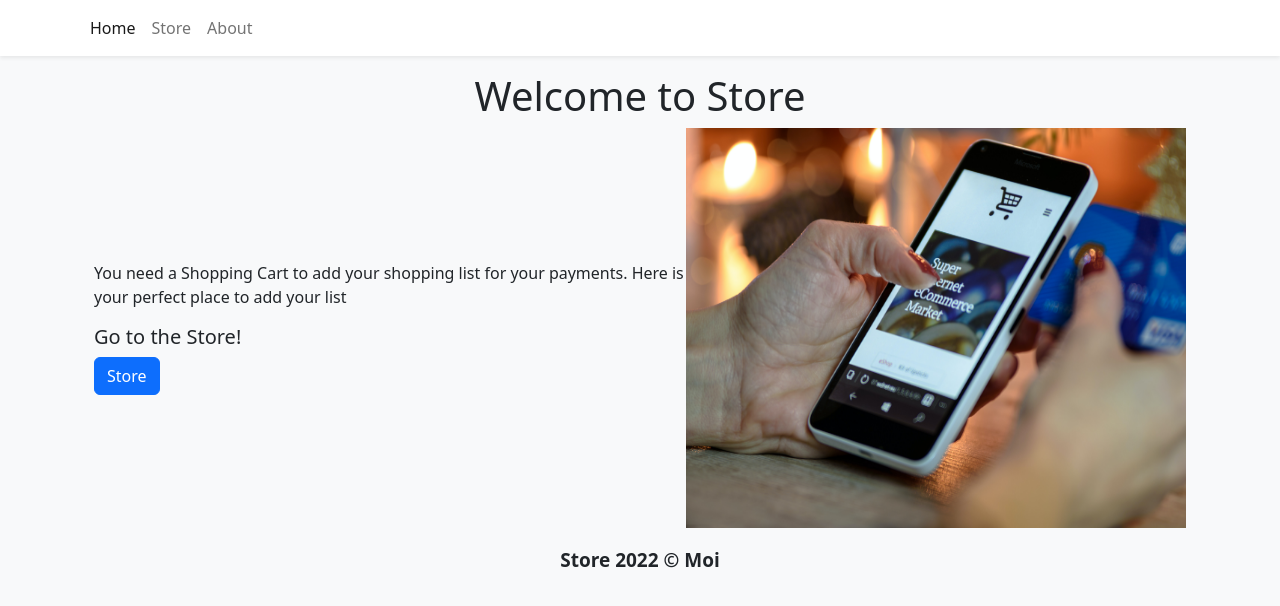
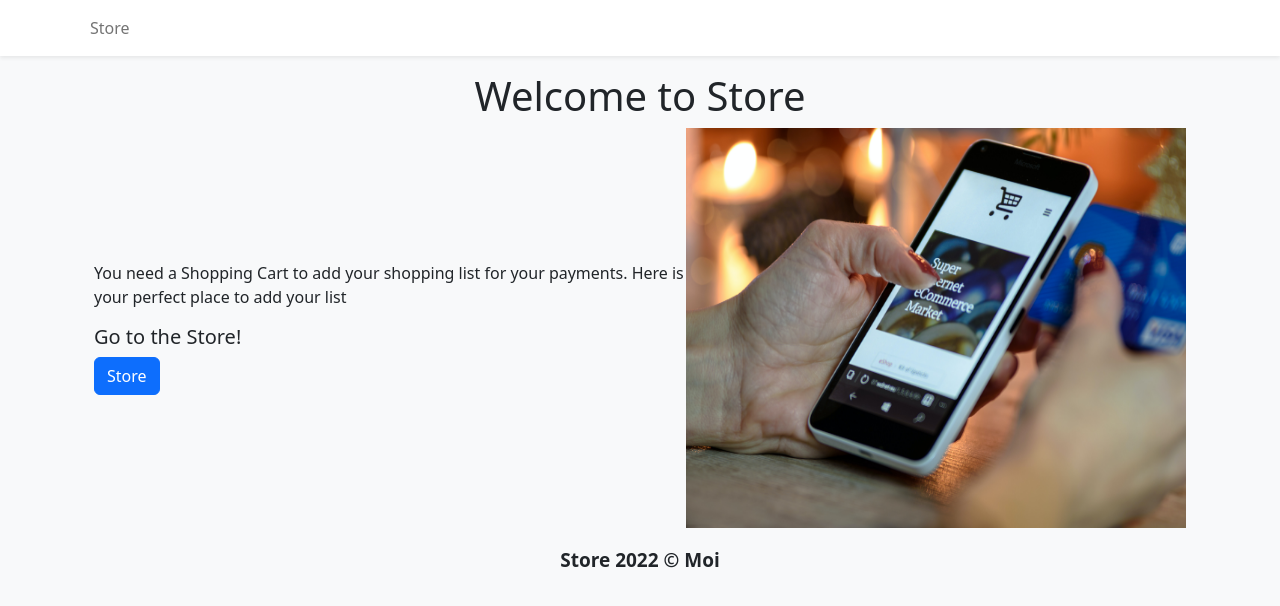
Before and after one commit to 12moi/store, a React (Vite) app: page / in a window 1280 px wide. Shown: the top 606 px of the page. Built offline with nearby package versions, Linux system fonts and the light colour scheme.

Commit message:
add updates

```diff
--- a/src/components/Navbar.tsx
+++ b/src/components/Navbar.tsx
@@ -8,15 +8,15 @@ export function Navbar() {
     <NavbarBs sticky="top" className="bg-white shadow-sm mb-3">
       <Container>
         <Nav className="me-auto">
-          <Nav.Link to="/" as={NavLink}>
+          {/* <Nav.Link to="/" as={NavLink}>
             Home
-          </Nav.Link>
+          </Nav.Link> */}
           <Nav.Link to="/store" as={NavLink}>
             Store
           </Nav.Link>
-          <Nav.Link to="/about" as={NavLink}>
+          {/* <Nav.Link to="/about" as={NavLink}>
             About
-          </Nav.Link>
+          </Nav.Link> */}
         </Nav>
         {cartQuantity > 0 && (
           <Button
```
